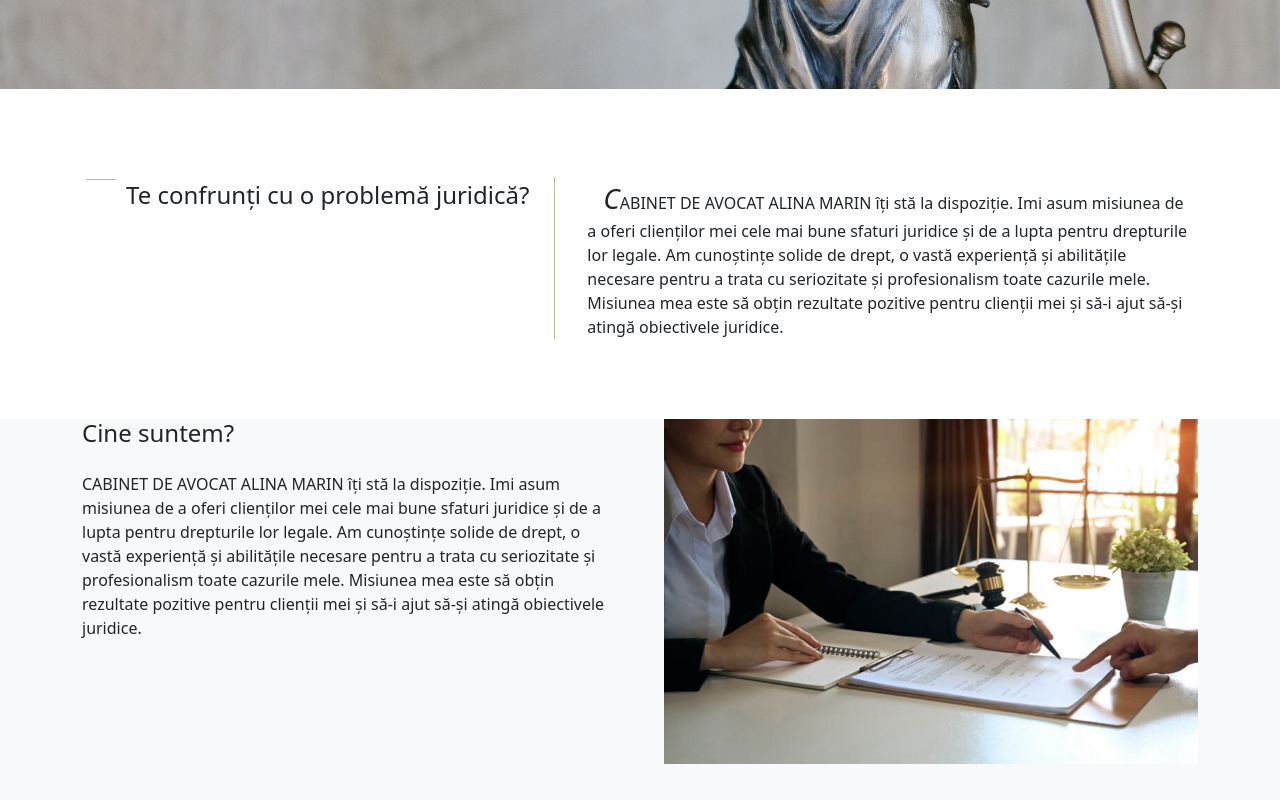
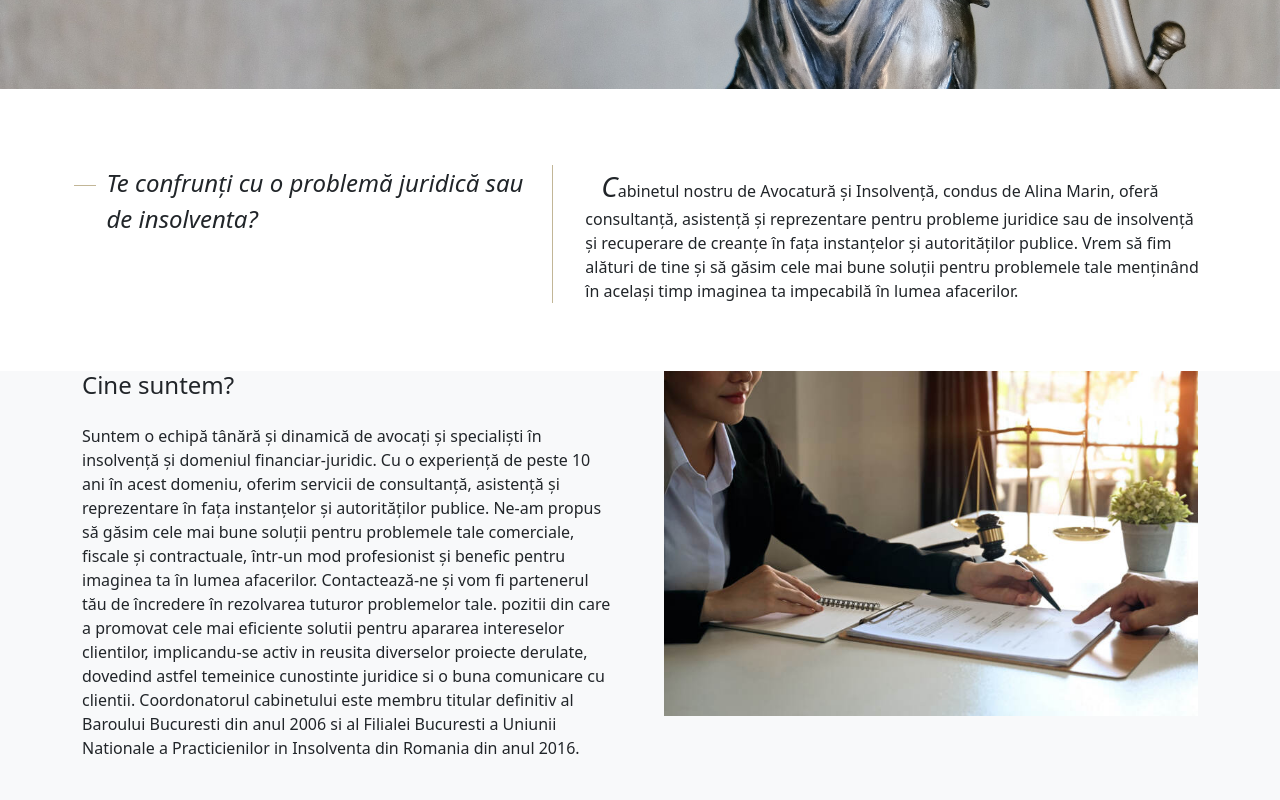
Before and after one commit to AlexJora/lawyer-website, a React (Create React App) app in the folder client/: page / in a window 1280 px wide. Shown: the part 900-1700 px from the top of the page. Built offline with nearby package versions, Linux system fonts and the light colour scheme.

Commit message:
homepage content

```diff
--- a/client/src/pages/Acasa.js
+++ b/client/src/pages/Acasa.js
@@ -26,20 +26,16 @@ const Acasa = () => {
 
 
         {/*TE CONFRUNTI CU O PROBLEMA========= */}
-        <section className='problem container mt-5 p-3'>
+        <section className='problem container mt-5 p-1'>
           <div className="row mt-4 gx-3 flex-column flex-md-row">
             <div className="col col-md-5 order-md-2">
               <div className="d-flex align-items-center">
                 <div className="decorative-line"></div>
-                <h4 className="h-50 lh-base">Te confrunți cu o problemă juridică?</h4>
+                <h4 className="h-50 lh-base fst-italic">Te confrunți cu o problemă juridică sau de insolventa?</h4>
               </div>
             </div >
             <div className="col col-md-7 order-md-2">
-              <p className='text-separator'><span className='fst-italic fs-3'>C</span>ABINET DE AVOCAT ALINA MARIN îți stă la dispoziție. Imi asum misiunea de a oferi clienților mei cele
-                mai bune sfaturi juridice și de a lupta pentru drepturile lor legale. Am cunoștințe solide de drept, o
-                vastă experiență și abilitățile necesare pentru a trata cu seriozitate și profesionalism toate cazurile
-                mele. Misiunea mea este să obțin rezultate pozitive pentru clienții mei și să-i ajut să-și atingă
-                obiectivele juridice.</p>
+              <p className='text-separator fw-light'><span className='fst-italic fs-3'>C</span>abinetul nostru de Avocatură și Insolvență, condus de Alina Marin, oferă consultanță, asistență și reprezentare pentru probleme juridice sau de insolvență și recuperare de creanțe în fața instanțelor și autorităților publice. Vrem să fim alături de tine și să găsim cele mai bune soluții pentru problemele tale menținând în același timp imaginea ta impecabilă în lumea afacerilor.</p>
             </div>
           </div >
         </section >
@@ -58,7 +54,11 @@ const Acasa = () => {
               </div>
               <div className="col col-md-6 order-md-1 mt-5 mt-md-0">
                 <h4 className='mb-4'>Cine suntem?</h4>
-                <p>CABINET DE AVOCAT ALINA MARIN îți stă la dispoziție. Imi asum misiunea de a oferi clienților mei cele mai bune sfaturi juridice și de a lupta pentru drepturile lor legale. Am cunoștințe solide de drept, o vastă experiență și abilitățile necesare pentru a trata cu seriozitate și profesionalism toate cazurile mele. Misiunea mea este să obțin rezultate pozitive pentru clienții mei și să-i ajut să-și atingă obiectivele juridice.</p>
+                <p>Suntem o echipă tânără și dinamică de avocați și specialiști în insolvență și domeniul financiar-juridic. Cu o experiență de peste 10 ani în acest domeniu, oferim servicii de consultanță, asistență și reprezentare în fața instanțelor și autorităților publice. Ne-am propus să găsim cele mai bune soluții pentru problemele tale comerciale, fiscale și contractuale, într-un mod profesionist și benefic pentru imaginea ta în lumea afacerilor. Contactează-ne și vom fi partenerul tău de încredere în rezolvarea tuturor problemelor tale.
+
+                  pozitii din care a promovat cele mai eficiente solutii pentru apararea intereselor clientilor, implicandu-se activ in reusita diverselor proiecte derulate, dovedind astfel temeinice cunostinte juridice si o buna comunicare cu clientii.
+                  Coordonatorul cabinetului este membru titular definitiv al Baroului Bucuresti din anul 2006 si al Filialei Bucuresti a Uniunii Nationale a Practicienilor in Insolventa din Romania din anul 2016.
+                </p>
 
               </div>
             </div>
```
